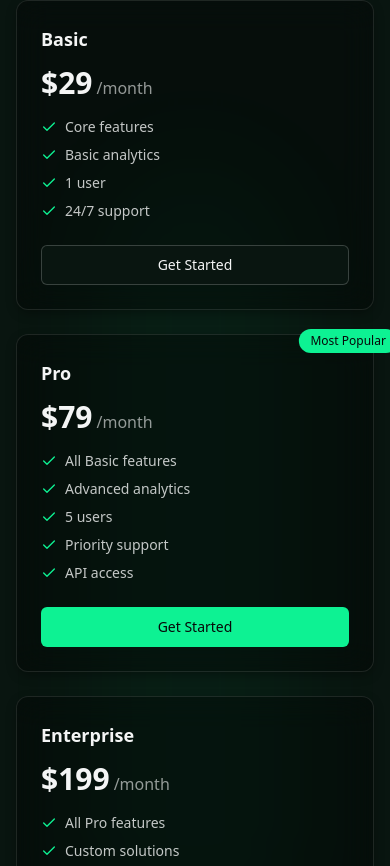
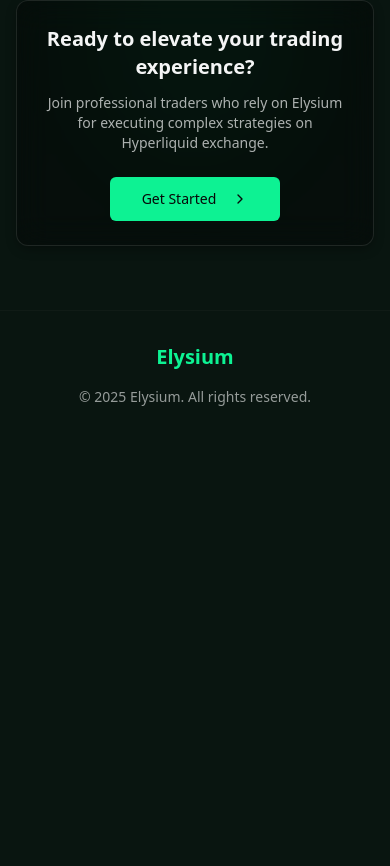
Before and after one commit to AlwaysUbaid/ethereal-hub, a React (Vite) app: page / in a window 390 px wide. Shown: the part 7678-8544 px from the top of the page. After the commit the page ends 8117 px from the top, so only its background shows below. Built offline with nearby package versions, Linux system fonts and the light colour scheme.

Commit message:
Remove pricing section
Remove the pricing section from the landing page.

```diff
--- a/src/components/sections/CallToAction.tsx
+++ b/src/components/sections/CallToAction.tsx
@@ -3,50 +3,9 @@ import React from 'react';
 import { Button } from "@/components/ui/button";
 import GlassCard from '../ui/GlassCard';
 import AnimatedText from '../ui/AnimatedText';
-import { Check, ChevronRight } from 'lucide-react';
+import { ChevronRight } from 'lucide-react';
 
 const CallToAction: React.FC = () => {
-  const pricingPlans = [
-    {
-      name: "Basic",
-      price: "$29",
-      period: "/month",
-      features: [
-        "Core features",
-        "Basic analytics",
-        "1 user",
-        "24/7 support"
-      ],
-      popular: false
-    },
-    {
-      name: "Pro",
-      price: "$79",
-      period: "/month",
-      features: [
-        "All Basic features",
-        "Advanced analytics",
-        "5 users",
-        "Priority support",
-        "API access"
-      ],
-      popular: true
-    },
-    {
-      name: "Enterprise",
-      price: "$199",
-      period: "/month",
-      features: [
-        "All Pro features",
-        "Custom solutions",
-        "Unlimited users",
-        "Dedicated account manager",
-        "White labeling"
-      ],
-      popular: false
-    }
-  ];
-
   return (
     <section id="pricing" className="py-16 sm:py-20 md:py-24 relative overflow-hidden">
       {/* Background decorative elements */}
@@ -77,48 +36,7 @@ const CallToAction: React.FC = () => {
             />
           </div>
 
-          <div className="grid grid-cols-1 md:grid-cols-2 lg:grid-cols-3 gap-6 mb-8 sm:mb-12">
-            {pricingPlans.map((plan, index) => (
-              <GlassCard
-                key={index}
-                className={`p-6 sm:p-8 rounded-xl relative ${plan.popular ? 'border-2 border-primary' : ''} opacity-0 animate-fade-in`}
-                style={{ animationDelay: `${index * 0.2}s`, animationFillMode: 'forwards' }}
-              >
-                {plan.popular && (
-                  <div className="absolute top-0 right-0 transform translate-x-1/4 -translate-y-1/4">
-                    <div className="bg-primary text-primary-foreground text-xs px-3 py-1 rounded-full whitespace-nowrap">
-                      Most Popular
-                    </div>
-                  </div>
-                )}
-
-                <div className="text-lg sm:text-xl font-bold mb-3 sm:mb-4">{plan.name}</div>
-                <div className="flex items-baseline mb-4 sm:mb-6">
-                  <span className="text-3xl sm:text-4xl font-bold">{plan.price}</span>
-                  <span className="text-foreground/60 ml-1">{plan.period}</span>
-                </div>
-
-                <ul className="space-y-2 sm:space-y-3 mb-6 sm:mb-8">
-                  {plan.features.map((feature, featureIndex) => (
-                    <li key={featureIndex} className="flex items-start text-sm sm:text-base text-foreground/80">
-                      <Check className="h-4 w-4 sm:h-5 sm:w-5 text-primary mr-2 flex-shrink-0 mt-0.5" />
-                      <span>{feature}</span>
-                    </li>
-                  ))}
-                </ul>
-
-                <a href="https://t.me/Elycium_bot" target="_blank" rel="noopener noreferrer">
-                  <Button
-                    className={`w-full ${plan.popular ? 'bg-primary hover:bg-primary/90' : 'bg-background border border-foreground/20 hover:bg-foreground/5 text-foreground'}`}
-                  >
-                    Get Started
-                  </Button>
-                </a>
-              </GlassCard>
-            ))}
-          </div>
-
-          <GlassCard className="p-6 sm:p-8 rounded-xl text-center opacity-0 animate-fade-in" style={{ animationDelay: '0.9s', animationFillMode: 'forwards' }}>
+          <GlassCard className="p-6 sm:p-8 rounded-xl text-center opacity-0 animate-fade-in" style={{ animationDelay: '0.3s', animationFillMode: 'forwards' }}>
             <div className="max-w-3xl mx-auto">
               <h3 className="text-xl sm:text-2xl md:text-3xl font-bold mb-3 sm:mb-4">Ready to elevate your trading experience?</h3>
               <p className="text-sm sm:text-base text-foreground/70 mb-6 sm:mb-8">Join professional traders who rely on Elysium for executing complex strategies on Hyperliquid exchange.</p>
```
